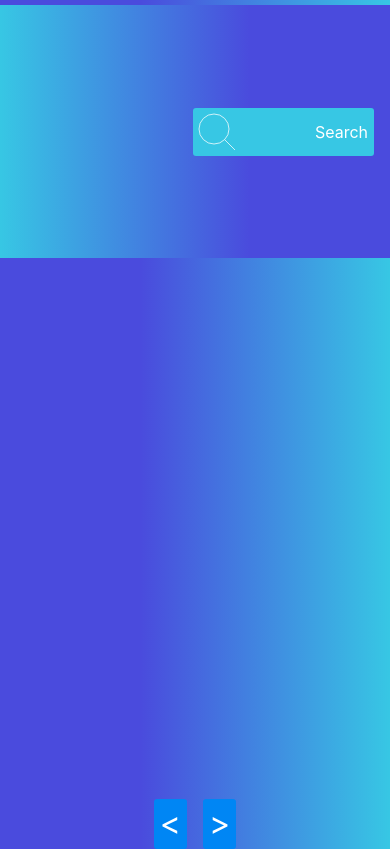
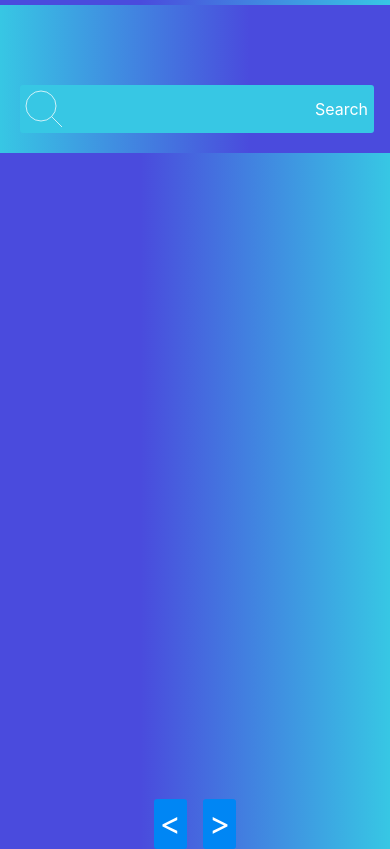
Before and after one commit to Mr-Khaira/Weather-app, a plain HTML site: page index.html in a window 390 px wide. Shown: the part 111-960 px from the top of the page. Drawn offline with nearby package versions, Linux system fonts and the light colour scheme.

Commit message:
responsive

```diff
--- a/myCSS.css
+++ b/myCSS.css
@@ -154,7 +154,21 @@ input#searchBarInput {
   }
 
   #UserWeatherAndSearchBar {
-    flex-direction: column;
+    display: flex;
+    flex-direction: column !important;
     flex-shrink: 0;
   }
+
+  #UserWeatherAndSearchBar {
+    height: auto;
+    flex-shrink: 0;
+  }
+
+  #userLocationWeather {
+    margin: 30px;
+  }
+
+  #searchBar {
+    margin: 20px;
+  }
 }
```
